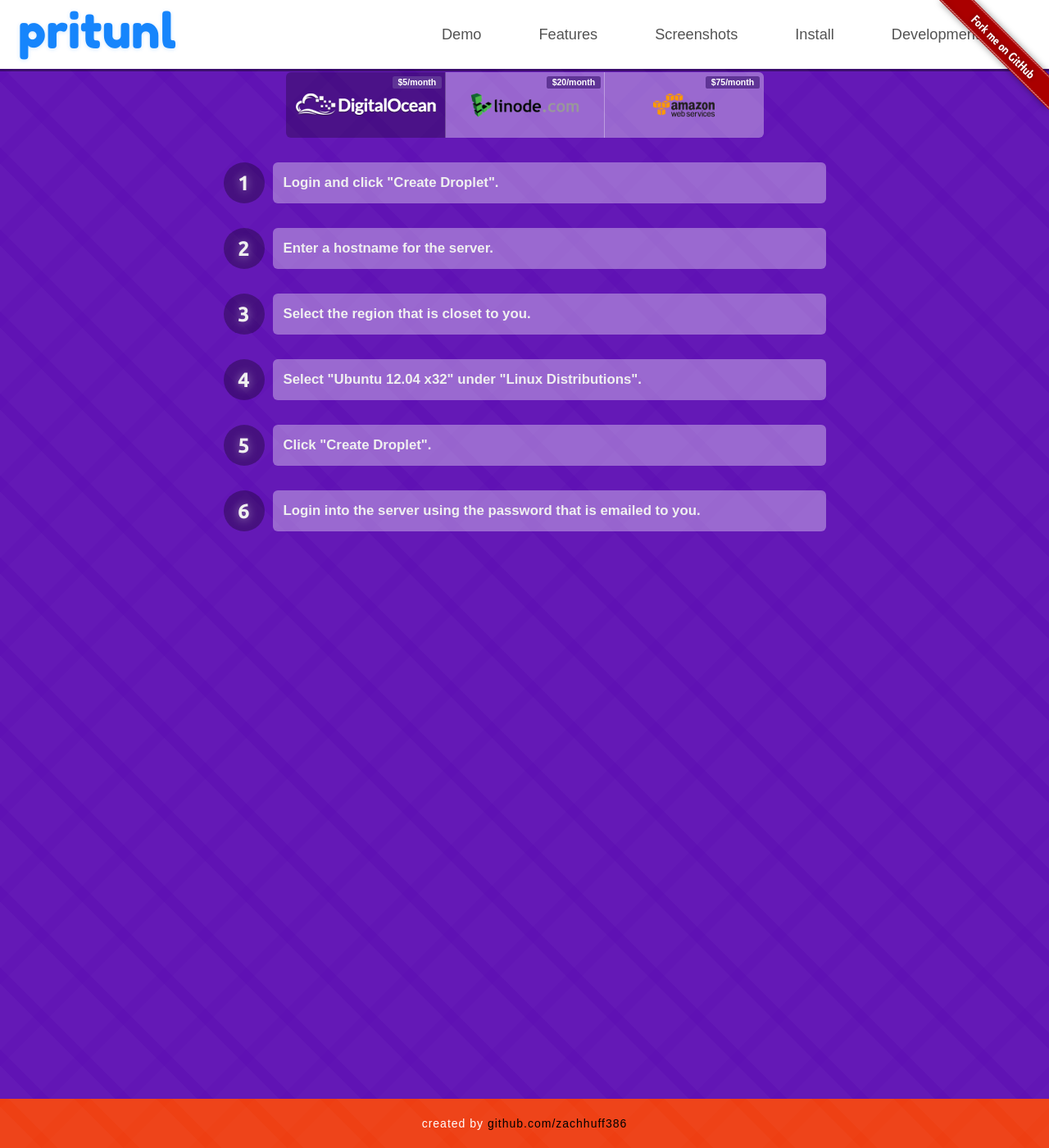
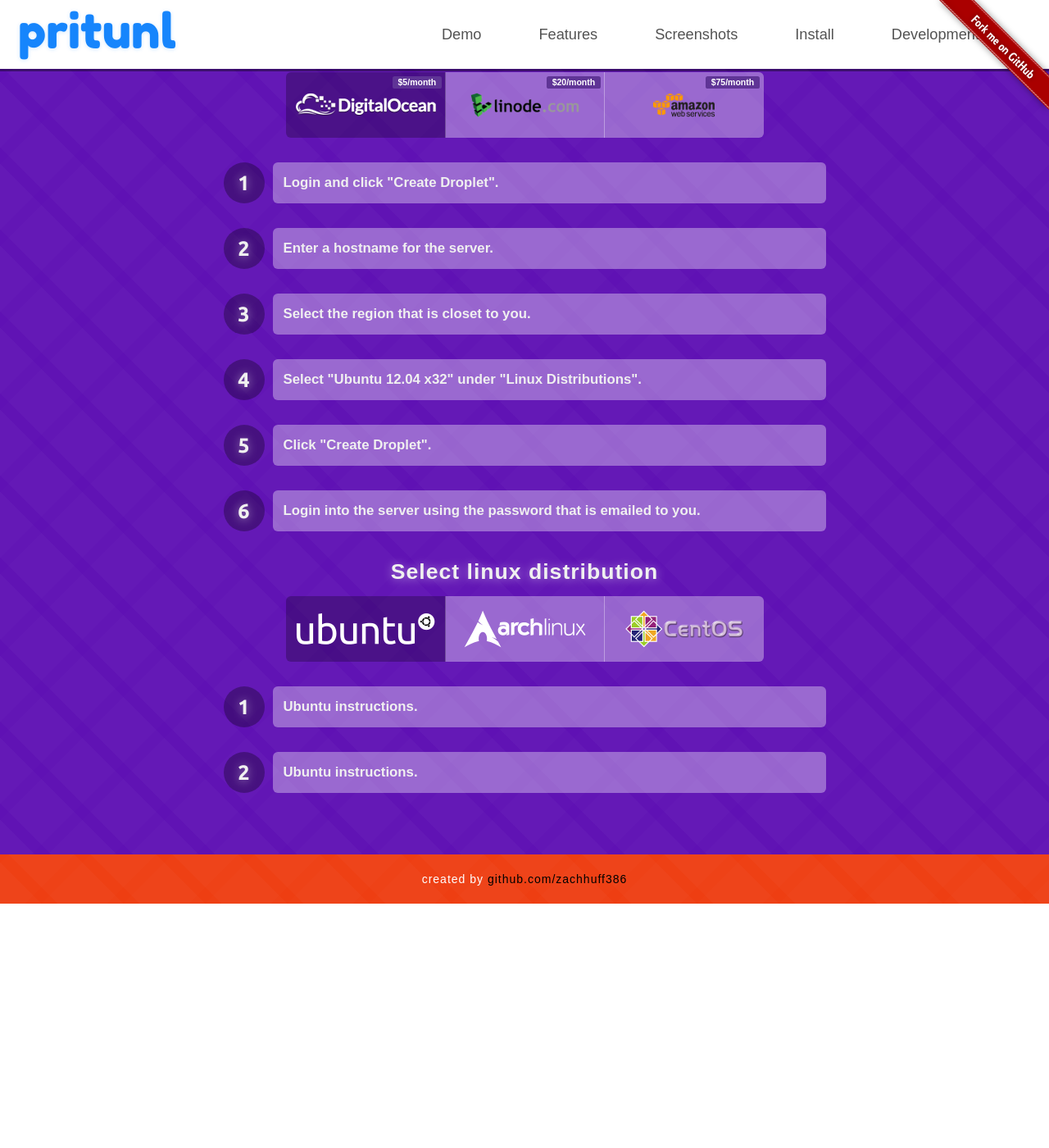
Before and after one commit to pritunl/pritunl.github.io, a Jekyll site: the page built from index.html, in a window 1280 px wide and 1400 px high, scrolled down 2390 px. Shown: the whole window at 82% size. Built offline with Jekyll 4.4.1, drawn with Linux system fonts in a browser that asks for light colours; nearby versions of some CDN libraries; Markdown is read by kramdown in place of the engine named in the settings; after the commit the page ends 3492 px from its top, so only the background shows below that.

Commit message:
Add distro instruction buttons and images

```diff
--- a/css/main.css
+++ b/css/main.css
@@ -262,8 +262,8 @@
 }
 
 .intro-install {
-  height: 1450px;
   padding-top: 5px;
+  padding-bottom: 75px;
   background-color: #5f11b4;
 }
 
@@ -368,6 +368,18 @@
   background-image: url('../img/amazon-aws.png');
 }
 
+.install-buttons .ubuntu {
+  background-image: url('../img/ubuntu.png');
+}
+
+.install-buttons .arch {
+  background-image: url('../img/arch.png');
+}
+
+.install-buttons .centos {
+  background-image: url('../img/centos.png');
+}
+
 .install-point {
   clear: both;
   width: 735px;
@@ -402,6 +414,8 @@
 }
 
 .linode-instructions,
-.amazon-aws-instructions {
+.amazon-aws-instructions,
+.arch-instructions,
+.centos-instructions {
   display: none;
 }
--- a/index.html
+++ b/index.html
@@ -99,7 +99,7 @@
             <span class="label label-success" data-toggle="tooltip" title="Assuming 500gb bandwidth">$75/month</span>
           </button>
         </div>
-        <div class="instructions">
+        <div class="vps-instructions">
           <div class="digital-ocean-instructions">
             <div class="install-point clearfix">
               <div class="install-point-label header">
@@ -283,6 +283,68 @@
             </div>
           </div>
         </div>
+        <h2 class="install-header">Select linux distribution</h2>
+        <div class="install-buttons btn-group clearfix">
+          <button type="button" class="btn ubuntu active"></button>
+          <button type="button" class="btn arch"></button>
+          <button type="button" class="btn centos"></button>
+        </div>
+        <div class="distro-instructions">
+          <div class="ubuntu-instructions">
+            <div class="install-point clearfix">
+              <div class="install-point-label header">
+                <span>1</span>
+              </div>
+              <div class="install-point-description">
+                Ubuntu instructions.
+              </div>
+            </div>
+            <div class="install-point clearfix">
+              <div class="install-point-label header">
+                <span>2</span>
+              </div>
+              <div class="install-point-description">
+                Ubuntu instructions.
+              </div>
+            </div>
+          </div>
+          <div class="arch-instructions">
+            <div class="install-point clearfix">
+              <div class="install-point-label header">
+                <span>1</span>
+              </div>
+              <div class="install-point-description">
+                Arch instructions.
+              </div>
+            </div>
+            <div class="install-point clearfix">
+              <div class="install-point-label header">
+                <span>2</span>
+              </div>
+              <div class="install-point-description">
+                Arch instructions.
+              </div>
+            </div>
+          </div>
+          <div class="centos-instructions">
+            <div class="install-point clearfix">
+              <div class="install-point-label header">
+                <span>1</span>
+              </div>
+              <div class="install-point-description">
+                CentOS instructions.
+              </div>
+            </div>
+            <div class="install-point clearfix">
+              <div class="install-point-label header">
+                <span>2</span>
+              </div>
+              <div class="install-point-description">
+                CentOS instructions.
+              </div>
+            </div>
+          </div>
+        </div>
       </div>
     </div>
     <div class="row">
--- a/js/main.js
+++ b/js/main.js
@@ -46,28 +46,47 @@
 });
 
 $('.install-buttons button').click(function(evt) {
-  $('.install-buttons button').removeClass('active');
+  $(this).siblings().removeClass('active');
   $(this).addClass('active');
-  var changeInstructions = function(page) {
-    $('.instructions').fadeOut(450, function() {
-      var pages = [
-        '.digital-ocean-instructions',
-        '.linode-instructions',
-        '.amazon-aws-instructions'
-      ];
+  var changeInstructions = function(group, page) {
+    $(group).fadeOut(450, function() {
+      var pages;
+      if (group === '.vps-instructions') {
+        pages = [
+          '.digital-ocean-instructions',
+          '.linode-instructions',
+          '.amazon-aws-instructions'
+        ];
+      }
+      else {
+        pages = [
+          '.ubuntu-instructions',
+          '.arch-instructions',
+          '.centos-instructions'
+        ];
+      }
       pages.splice(pages.indexOf(page), 1);
       $(pages.join(', ')).hide();
       $(page).show();
-      $('.instructions').fadeIn(450);
+      $(group).fadeIn(450);
     });
   };
   if ($(this).hasClass('digital-ocean')) {
-    changeInstructions('.digital-ocean-instructions');
+    changeInstructions('.vps-instructions', '.digital-ocean-instructions');
   }
   else if ($(this).hasClass('linode')) {
-    changeInstructions('.linode-instructions');
+    changeInstructions('.vps-instructions', '.linode-instructions');
   }
   else if ($(this).hasClass('amazon-aws')) {
-    changeInstructions('.amazon-aws-instructions');
+    changeInstructions('.vps-instructions', '.amazon-aws-instructions');
+  }
+  else if ($(this).hasClass('ubuntu')) {
+    changeInstructions('.distro-instructions', '.ubuntu-instructions');
+  }
+  else if ($(this).hasClass('arch')) {
+    changeInstructions('.distro-instructions', '.arch-instructions');
+  }
+  else if ($(this).hasClass('centos')) {
+    changeInstructions('.distro-instructions', '.centos-instructions');
   }
 });
```
Also changed, not shown: img/arch.png (added), img/centos.png (added), img/ubuntu.png (added).
